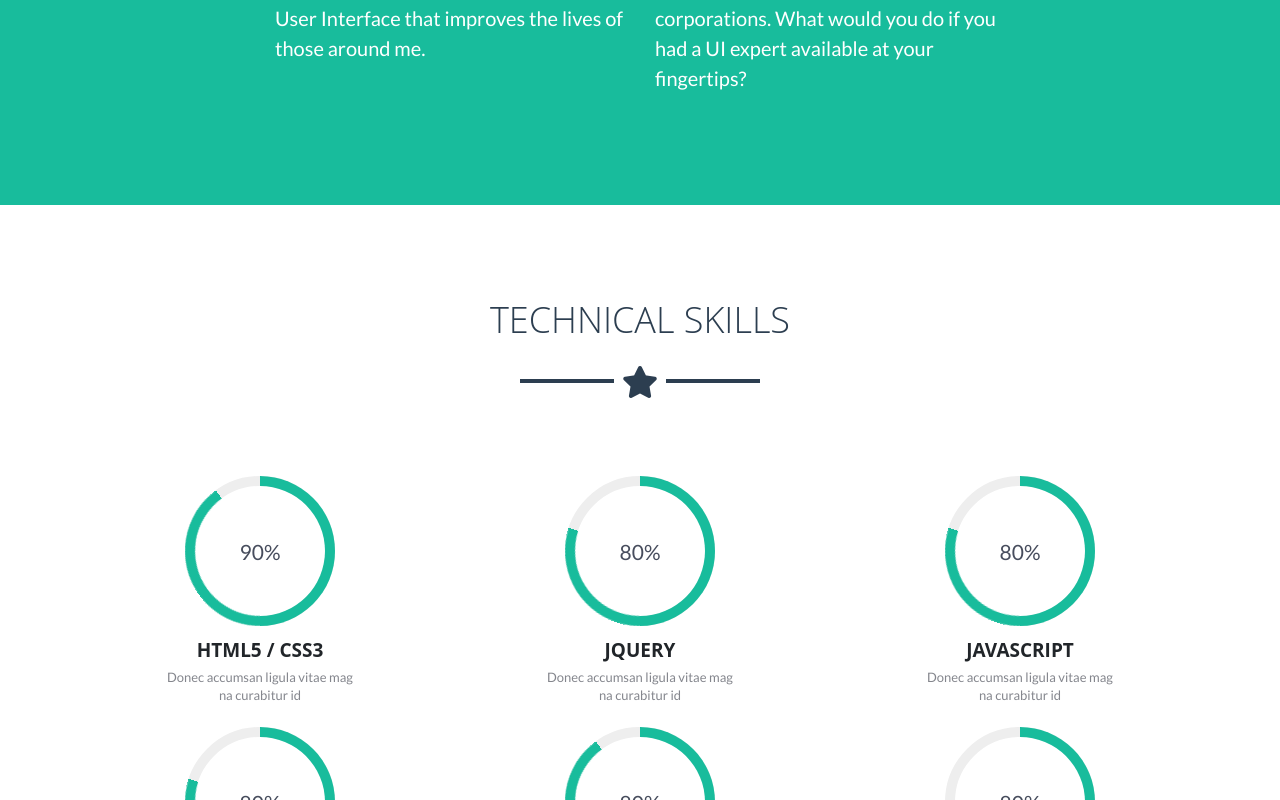
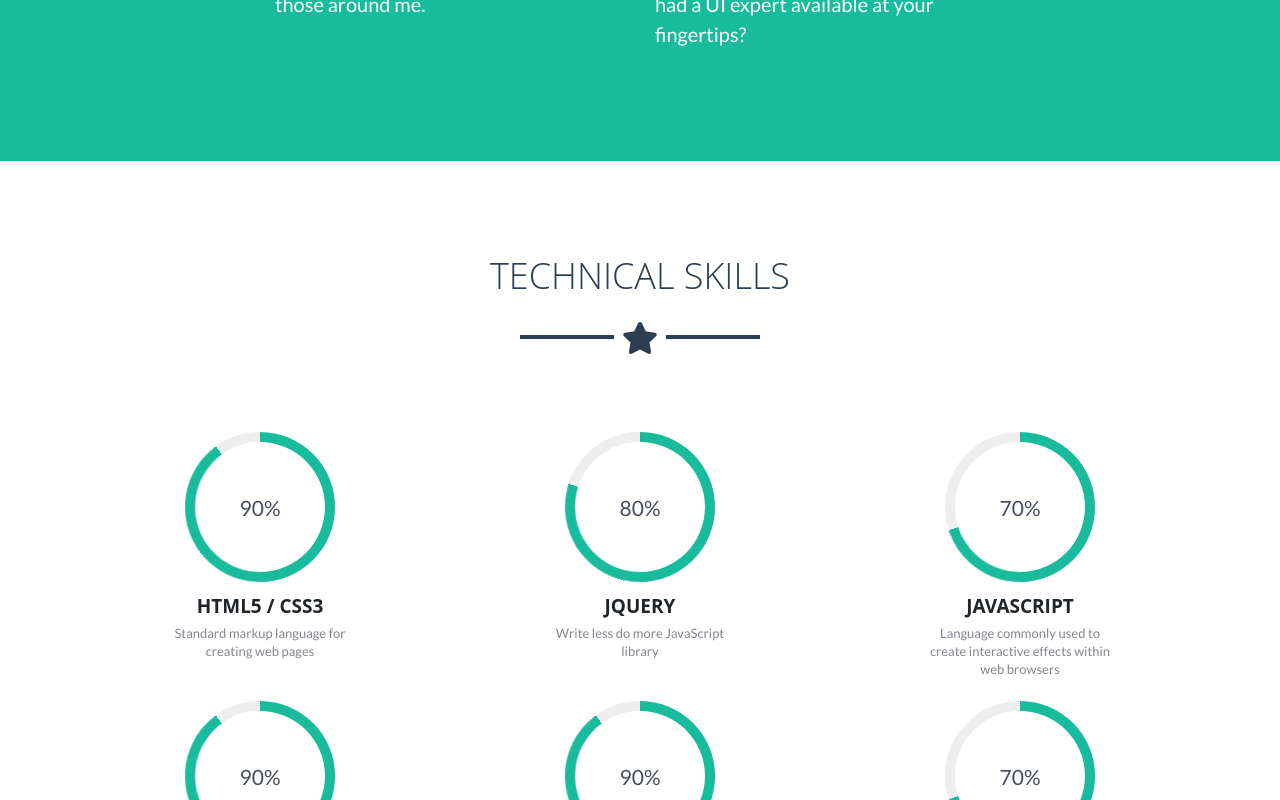
Before and after one commit to palaksoni1418/Portfolio, an Angular app: page / in a window 1280 px wide. Shown: the part 2000-2800 px from the top of the page. Built offline with nearby package versions, Linux system fonts and the light colour scheme.

Commit message:
Changed some content.

```diff
--- a/src/app/contact/contact.component.html
+++ b/src/app/contact/contact.component.html
@@ -5,12 +5,11 @@
     <div class="row padding-top-xl">
       <div class="col-lg-4 ml-auto text-center">
         <i class="fas fa-phone fa-3x mb-3 text-muted"></i>
-        <div>+1 (202) 555-0149</div>
+        <div>+1 (929) 274-3938</div>
       </div>
       <div class="col-lg-4 mr-auto text-center">
         <i class="fas fa-envelope fa-3x mb-3 text-muted"></i>
-        <!-- Make sure to change the email address in anchor text AND the link below! -->
-        <a class="d-block" href="mailto:contact@yourwebsite.com">contact@yourwebsite.com</a>
+        <a class="d-block" href="mailto:palaksoni14@gmail.com">palaksoni14@gmail.com</a>
       </div>
     </div>
   </div>
--- a/src/app/footer/footer.component.html
+++ b/src/app/footer/footer.component.html
@@ -3,8 +3,10 @@
     <div class="row">
       <div class="col-md-4 mb-5 mb-lg-0">
         <h4 class="text-uppercase mb-4">Location</h4>
-        <p class="lead mb-0">2215 John Daniel Drive
-          <br>Clark, MO 65243</p>
+        <p class="lead mb-0">
+          Windward Pkwy
+          <br>Alpharetta, GA 30005
+        </p>
       </div>
       <div class="col-md-4">
 <!--        <h4 class="text-uppercase mb-4">About Freelancer</h4>
@@ -15,28 +17,19 @@
         <h4 class="text-uppercase mb-4">Around the Web</h4>
         <ul class="list-inline mb-0">
           <li class="list-inline-item">
-            <a class="btn btn-outline-light btn-social text-center rounded-circle" href="#">
-              <i class="fab fa-fw fa-facebook-f"></i>
+            <a class="btn btn-outline-light btn-social text-center rounded-circle" href="https://github.com/palaksoni1418?tab=repositories" target="_blank">
+              <i class="fab fa-fw fa-github"></i>
             </a>
           </li>
           <li class="list-inline-item">
-            <a class="btn btn-outline-light btn-social text-center rounded-circle" href="#">
-              <i class="fab fa-fw fa-google-plus-g"></i>
-            </a>
-          </li>
-          <li class="list-inline-item">
-            <a class="btn btn-outline-light btn-social text-center rounded-circle" href="#">
+            <a class="btn btn-outline-light btn-social text-center rounded-circle" href="https://twitter.com/Palak29916874" target="_blank">
               <i class="fab fa-fw fa-twitter"></i>
             </a>
           </li>
           <li class="list-inline-item">
-            <a class="btn btn-outline-light btn-social text-center rounded-circle" href="#">
+            <a class="btn btn-outline-light btn-social text-center rounded-circle" href="https://www.linkedin.com/in/palak-soni-57b821a9/"
+               target="_blank">
               <i class="fab fa-fw fa-linkedin-in"></i>
-            </a>
-          </li>
-          <li class="list-inline-item">
-            <a class="btn btn-outline-light btn-social text-center rounded-circle" href="#">
-              <i class="fab fa-fw fa-dribbble"></i>
             </a>
           </li>
         </ul>
--- a/src/app/header/header.component.html
+++ b/src/app/header/header.component.html
@@ -1,6 +1,6 @@
 <header class="masthead bg-primary text-white text-center">
   <div class="container">
-    <img alt="" class="img-fluid rounded-circle mb-5 d-block mx-auto" src="profile2.jpg">
+    <img alt="" class="img-fluid rounded-circle mb-5 d-block mx-auto" src="./../assets/img/profile2.png">
     <h1 class="text-uppercase mb-0">Palak Soni</h1>
     <hr class="star-light">
     <h2 class="font-weight-light mb-0">User Interface Developer</h2>
--- a/src/app/skills/skills.component.html
+++ b/src/app/skills/skills.component.html
@@ -12,9 +12,6 @@
       <div class=" col-xs-12 col-sm-4 col-md-4 col-lg-4 skillsArea">
         <div class=" col-xs-12 col-sm-6 col-md-6 col-lg-6 skills">
 
-          <!--<span class="chart skilBg" data-percent="90">-->
-          <!--<span class="percent"></span>-->
-          <!--</span>-->
           <div class="progress" data-percentage="90">
                             <span class="progress-left">
                                 <span class="progress-bar"></span>
@@ -29,7 +26,7 @@
             </div>
           </div>
           <h4>HTML5 / CSS3</h4>
-          <p>Donec accumsan ligula vitae mag na curabitur id</p>
+          <p>Standard markup language for creating web pages</p>
         </div>
       </div>
 
@@ -50,14 +47,14 @@
             </div>
           </div>
           <h4>jQuery</h4>
-          <p>Donec accumsan ligula vitae mag na curabitur id</p>
+          <p>Write less do more JavaScript library</p>
         </div>
       </div>
 
       <div class=" col-xs-12 col-sm-4 col-md-4 col-lg-4 skillsArea">
         <div class=" col-xs-12 col-sm-6 col-md-6 col-lg-6 skills">
 
-          <div class="progress" data-percentage="80">
+          <div class="progress" data-percentage="70">
                             <span class="progress-left">
                                 <span class="progress-bar"></span>
                             </span>
@@ -66,35 +63,13 @@
                             </span>
             <div class="chart skilBg">
               <div class="percent">
-                80%
+                70%
               </div>
             </div>
           </div>
 
           <h4>Javascript</h4>
-          <p>Donec accumsan ligula vitae mag na curabitur id</p>
-        </div>
-      </div>
-
-      <div class=" col-xs-12 col-sm-4 col-md-4 col-lg-4 skillsArea">
-        <div class=" col-xs-12 col-sm-6 col-md-6 col-lg-6 skills">
-
-          <div class="progress" data-percentage="80">
-                            <span class="progress-left">
-                                <span class="progress-bar"></span>
-                            </span>
-            <span class="progress-right">
-                                <span class="progress-bar"></span>
-                            </span>
-            <div class="chart skilBg">
-              <div class="percent">
-                80%
-              </div>
-            </div>
-          </div>
-
-          <h4>Bootstrap</h4>
-          <p>Donec accumsan ligula vitae mag na curabitur id</p>
+          <p>Language commonly used to create interactive effects within web browsers</p>
         </div>
       </div>
 
@@ -110,13 +85,35 @@
                             </span>
             <div class="chart skilBg">
               <div class="percent">
-                80%
+                90%
+              </div>
+            </div>
+          </div>
+
+          <h4>Bootstrap</h4>
+          <p>HTML, CSS and Javascript framework for developing mobile-first website</p>
+        </div>
+      </div>
+
+      <div class=" col-xs-12 col-sm-4 col-md-4 col-lg-4 skillsArea">
+        <div class=" col-xs-12 col-sm-6 col-md-6 col-lg-6 skills">
+
+          <div class="progress" data-percentage="90">
+                            <span class="progress-left">
+                                <span class="progress-bar"></span>
+                            </span>
+            <span class="progress-right">
+                                <span class="progress-bar"></span>
+                            </span>
+            <div class="chart skilBg">
+              <div class="percent">
+                90%
               </div>
             </div>
           </div>
 
           <h4>RWD</h4>
-          <p>Donec accumsan ligula vitae mag na curabitur id</p>
+          <p>To make a website look good on all devices</p>
         </div>
       </div>
 
@@ -133,13 +130,13 @@
                             </span>
             <div class="chart skilBg">
               <div class="percent">
-                80%
+                70%
               </div>
             </div>
           </div>
 
           <h4>less / sass</h4>
-          <p>Donec accumsan ligula vitae mag na curabitur id</p>
+          <p>CSS preprocessors to add logic in stylesheets</p>
         </div>
       </div>
 
```
